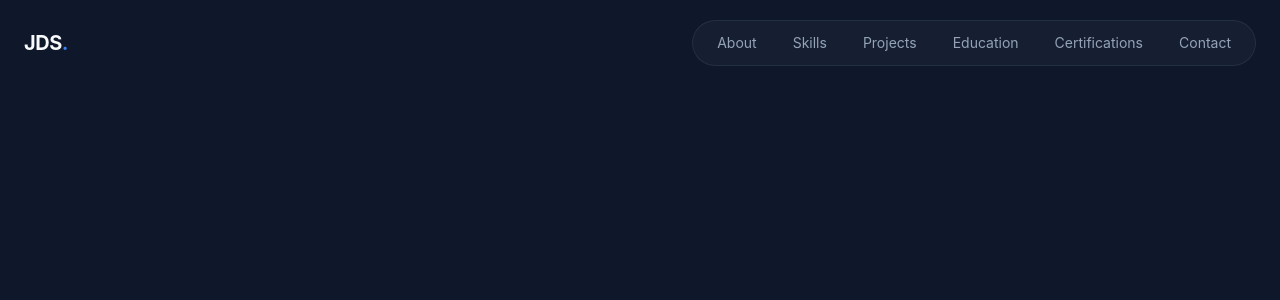
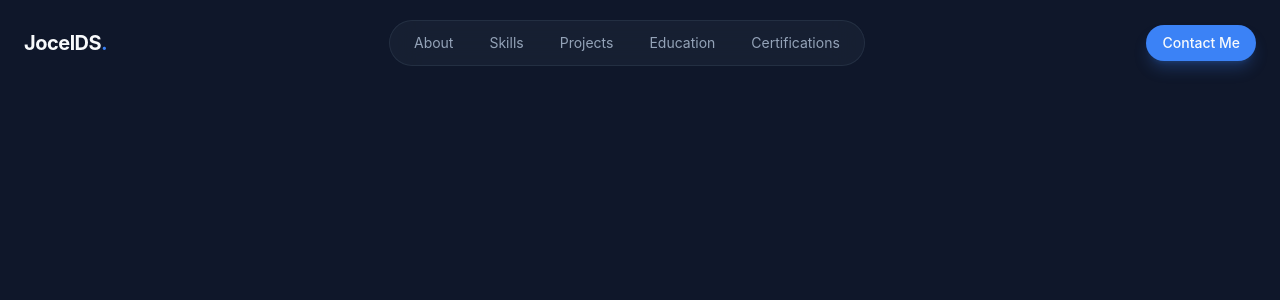
Before and after one commit to JocelDS/Portfolio, a React app: page / in a window 1280 px wide. Shown: the top 300 px of the page. Built offline with nearby package versions, Linux system fonts and the light colour scheme; the HTML template or start-up script is replaced by a standard one.

Commit message:
Update portfolio navbar and styling

```diff
--- a/package.json
+++ b/package.json
@@ -11,6 +11,7 @@
   },
   "dependencies": {
     "@tailwindcss/vite": "^4.3.3",
+    "lucide-react": "^1.28.0",
     "react": "^19.2.8",
     "react-dom": "^19.2.8",
     "tailwindcss": "^4.3.3"
--- /dev/null
+++ b/src/components/Buttons.jsx
@@ -0,0 +1,17 @@
+export const Button = ({ className = "", size = "default", children }) => {
+    const baseClasses = "relative overflow-hidden rounded-full font-medium focus:outline-none focus-visible:ring-2 focus-visible:ring-primary bg-primary text-primary-forground hover: gb-primary/90 shadow-lg shadow-primary/25";
+
+    const sizeClasses = {
+        sm: "px-4 py-2 text-sm",
+        default: "px-6 py-3 text-base",
+        lg: "px-8 py-4 text-lg",
+    }
+    const classess = `${baseClasses} ${sizeClasses[size]} ${className} `;
+    return (
+        <button className={classess}>
+            <span className="relative flex items-center justify-center gap-2">
+                {children}
+            </span>
+        </button>
+    );
+};
--- a/src/index.css
+++ b/src/index.css
@@ -49,4 +49,29 @@
     backdrop-filter: blur(16px);
     border: 1px solid color-mix(in srgb, var(--color-border) 50%, transparent);
   }
+
+    .glass-strong{
+    background: color-mix(in srgb, var(--color-surface) 80%, transparent);
+    backdrop-filter: blur(24px);
+    border: 1px solid color-mix(in srgb, var(--color-border) 60%, transparent);
+  }
 }
+
+@layer utilities {
+
+  @keyframes fade-in {
+    from {
+      opacity: 0;
+      transform: translateY(20px);
+      filter: blur(10px);
+    }
+    to {
+      opacity: 1;
+      transform: translateY(0);
+      filter: blur(0);
+    }
+  }
+  .animation-fade-in {
+    animation: fade-in 0.8s ease-out both;
+  }
+}
--- a/src/layout/Navbar.jsx
+++ b/src/layout/Navbar.jsx
@@ -1,13 +1,18 @@
+import { useState } from "react";
+import { Button } from "@/components/Buttons";
+import { Menu, X } from "lucide-react";
+
 const navLinks = [
   { href: "#about", label: "About" },
   { href: "#skills", label: "Skills" },
   { href: "#projects", label: "Projects" },
   { href: "#education", label: "Education" },
   { href: "#certifications", label: "Certifications" },
-  { href: "#contact", label: "Contact" },
 ];
 
 export const Navbar = () => {
+  const [isMobileMenuOpen, setIsMobileMenuOpen] = useState(false);
+
   return (
     <header className="fixed top-0 left-0 right-0 bg-transparent py-5">
       <nav className="container mx-auto px-6 flex items-center justify-between">
@@ -15,24 +20,57 @@
           href="#"
           className="text-xl font-bold tracking-tight hover:text-primary"
         >
-          JDS<span className="text-primary">.</span>
+          JocelDS<span className="text-primary">.</span>
         </a>
 
         {/* Desktop Navigation */}
-        <div className="flex items-center gap-1">
+        <div className="hidden md:flex items-center gap-1">
           <div className="glass rounded-full px-2 py-1 flex items-center gap-1">
             {navLinks.map((link) => (
               <a
                 key={link.href}
                 href={link.href}
-                className="px-4 py-2 text-sm text-muted-foreground rounded-full hover:bg-surface hover:text-foreground transition-colors duration-300"
+                className="px-4 py-2 text-sm text-muted-foreground hover:text-foreground rounded-full hover:bg-surface"
               >
                 {link.label}
               </a>
             ))}
           </div>
         </div>
+
+        {/* CTA Button */}
+        <div className="hidden md:block">
+          <Button size="sm">Contact Me</Button>
+        </div>
+
+        {/* Mobile Menu Button */}
+        <button
+          className="md:hidden p-2 text-foreground cursor-pointer"
+          onClick={() => setIsMobileMenuOpen(!isMobileMenuOpen)}
+        >
+          {isMobileMenuOpen ? <X size={24} /> : <Menu size={24} />}
+        </button>
       </nav>
+
+      {/* Mobile Menu */}
+      {isMobileMenuOpen && (
+        <div className="md:hidden glass-strong animation-fade-in">
+          <div className="container mx-auto px-6 py-6 flex flex-col gap-4">
+            {navLinks.map((link) => (
+              <a
+                key={link.href}
+                href={link.href}
+                className="text-lg text-muted-foreground hover:text-foreground py-2"
+                onClick={() => setIsMobileMenuOpen(false)}
+              >
+                {link.label}
+              </a>
+            ))}
+
+            <Button>Contact Me</Button>
+          </div>
+        </div>
+      )}
     </header>
   );
 };
```
Also changed, not shown: 1 other file (tests, documents, lock files or other folders).
